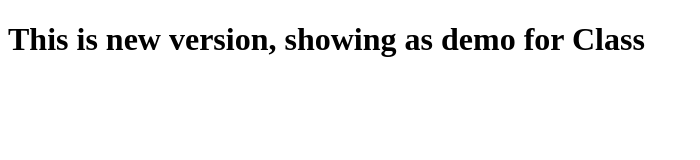
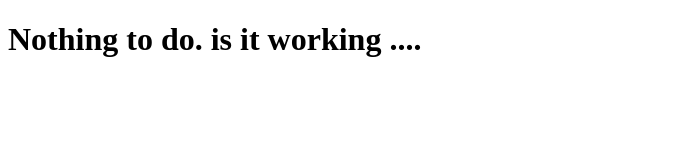
Before and after one commit to zzainz/simple-app, a plain HTML site: page index.html in a window 1280 px wide. Shown: the whole page, without its empty margins (0-700 px from the left). Drawn offline with Linux system fonts and the light colour scheme.

Commit message:
chages done

```diff
--- a/index.html
+++ b/index.html
@@ -6,6 +6,6 @@
     <title>Hello Web</title>
 </head>
 <body>
-    <h1>This is new version, showing as demo for Class</h1>
+    <h1>Nothing to do. is it working ....</h1>
 </body>
 </html>
```
